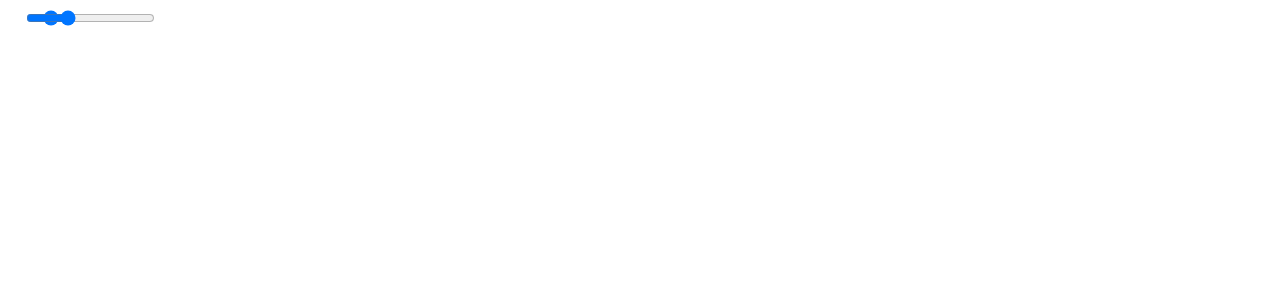
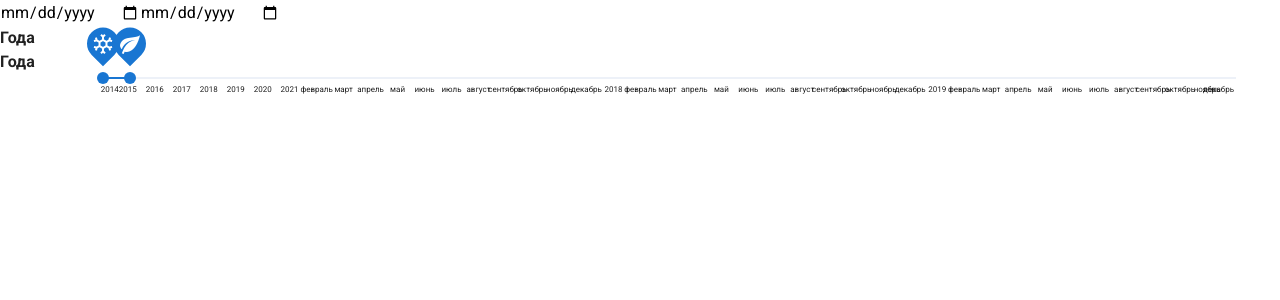
Before and after one commit to AlexBoynich/date-slider, a Vue app: page / in a window 1280 px wide. Shown: the top 300 px of the page. Built offline with nearby package versions, Linux system fonts and the light colour scheme.

Commit message:
add vuetify

```diff
--- a/package.json
+++ b/package.json
@@ -9,6 +9,7 @@
   "dependencies": {
     "core-js": "^3.8.3",
     "vue": "^2.6.14",
+    "vuetify": "^2.6.0",
     "vuex": "^3.6.2"
   },
   "devDependencies": {
@@ -17,6 +18,8 @@
     "@vue/cli-service": "~5.0.0",
     "sass": "^1.32.7",
     "sass-loader": "^12.0.0",
-    "vue-template-compiler": "^2.6.14"
+    "vue-cli-plugin-vuetify": "~2.5.8",
+    "vue-template-compiler": "^2.6.14",
+    "vuetify-loader": "^1.7.0"
   }
 }
--- a/public/index.html
+++ b/public/index.html
@@ -1,11 +1,13 @@
 <!DOCTYPE html>
-<html lang="">
+<html lang="en">
   <head>
     <meta charset="utf-8">
     <meta http-equiv="X-UA-Compatible" content="IE=edge">
     <meta name="viewport" content="width=device-width,initial-scale=1.0">
     <link rel="icon" href="<%= BASE_URL %>favicon.ico">
     <title><%= htmlWebpackPlugin.options.title %></title>
+    <link rel="stylesheet" href="https://fonts.googleapis.com/css?family=Roboto:100,300,400,500,700,900">
+    <link rel="stylesheet" href="https://cdn.jsdelivr.net/npm/@mdi/font@latest/css/materialdesignicons.min.css">
   </head>
   <body>
     <noscript>
--- a/src/App.vue
+++ b/src/App.vue
@@ -1,20 +1,35 @@
 <template>
-  <div id="app">
-    <DateSlider/>
-  </div>
+  <v-app>
+    <v-main>
+      <input type="date" v-model="minDate">
+      <input type="date" v-model="maxDate">
+      <DateSlider
+      :minDate="minDate"
+      :maxDate="maxDate"
+      />
+    </v-main>
+  </v-app>
 </template>
 
 <script>
-import DateSlider from './components/DateSlider.vue';
+import DateSlider from '@/components/DateSlider/DateSlider.vue'
 
 export default {
   name: 'App',
+
+  data () {
+    return {
+      minDate: '',
+      maxDate: ''
+    }
+  },
+
   components: {
     DateSlider,
-  }
-}
+  },
+
+  data: () => ({
+    //
+  }),
+};
 </script>
-
-<style lang="sass">
-
-</style>
--- a/src/components/DateSlider.vue
+++ /dev/null
@@ -1,33 +0,0 @@
-<template>
-    <div class="range-slider">
-        <input type="range" min="0" max="100" step="5" v-model.number="minPrice">
-        <input type="range" min="0" max="100" step="5" v-model.number="maxPrice">
-    </div>
-</template>
-
-<script>
-export default {
-    data() {
-        return {
-            minPrice: 15,
-            maxPrice: 30,
-        }
-    }
-}
-</script>
-
-<style scoped lang="sass">
-.range-slider
-    width: 200px
-    margin: auto 16px
-    text-align: center
-    position: relative
-.range-slider input[type=range]
-    position: absolute
-    left: 0
-input[type=range]::webkit-slider-thumb
-    z-index: 2
-    position: relative
-    top: 2px
-    margin-top: -7px
-</style>
--- /dev/null
+++ b/src/components/DateSlider/DateSlider.vue
@@ -0,0 +1,106 @@
+<template>
+    <v-row>
+      <v-col
+      cols="auto"
+      >
+        <h4>Года</h4>
+        <h4>Года</h4>
+      </v-col>
+      <v-col cols="true" class="pa-12">
+        <v-range-slider
+          :tick-labels="seasons"
+          :value="[0, 1]"
+          min="0"
+          :max="seasons.length-1"
+          ticks="false"
+          tick-size="4"
+          thumb-label="always"
+          track-color="rgba(237, 241, 248, 1)"
+          track-size="10px"
+          class="range-slider"
+        >
+          <template v-slot:thumb-label="props">
+            <v-icon dark>
+              {{ season(props.value) }}
+            </v-icon>
+          </template>
+          <template v-slot:label="props">
+            {{ season(props.value) }}
+          </template>
+        </v-range-slider>
+      </v-col>
+    </v-row>
+  </template>
+
+<script>
+import styles from './styles.sass'
+export default {
+    data: () => ({
+        seasons: [
+        '2014',
+        '2015',
+        '2016',
+        '2017',
+        '2018',
+        '2019',
+        '2020',
+        '2021',
+        'февраль',
+        'март',
+        'апрель',
+        'май',
+        'июнь',
+        'июль',
+        'август',
+        'сентябрь',
+        'октябрь',
+        'ноябрь',
+        'декабрь',
+        '2018',
+        'февраль',
+        'март',
+        'апрель',
+        'май',
+        'июнь',
+        'июль',
+        'август',
+        'сентябрь',
+        'октябрь',
+        'ноябрь',
+        'декабрь',
+        '2019',
+        'февраль',
+        'март',
+        'апрель',
+        'май',
+        'июнь',
+        'июль',
+        'август',
+        'сентябрь',
+        'октябрь',
+        'ноябрь',
+        'декабрь',
+        ],
+        icons: [
+        'mdi-snowflake',
+        'mdi-leaf',
+        'mdi-fire',
+        'mdi-water',
+        ],
+    }),
+
+    methods: {
+        season (val) {
+        return this.icons[val]
+        },
+    },
+    props: ['minDate', 'maxDate'],
+}
+</script>
+
+<style scoped lang="sass">
+.v-slider--horizontal .v-slider__track-container
+    height: 10px
+.v-slider__tick
+  width: 0 !important
+</style>
--- /dev/null
+++ b/src/components/DateSlider/styles.sass
@@ -0,0 +1,15 @@
+.v-slider__tick
+    width: 0 !important
+.primary
+    cursor: pointer !important
+.v-slider__thumb::before
+    background: white
+    opacity: 1
+.v-slider__thumb-container:hover .v-slider__thumb::before
+    transform: scale(0.1)
+.v-slider__thumb-container--active .v-slider__thumb::before
+    transform: scale(0.1) !important
+.v-slider__thumb-container--focused .v-slider__thumb::before
+    transform: scale(0.1)
+.v-slider__tick-label
+    font-size: 0.5em
--- a/src/main.js
+++ b/src/main.js
@@ -1,10 +1,12 @@
 import Vue from 'vue'
 import App from './App.vue'
 import store from './store'
+import vuetify from './plugins/vuetify'
 
 Vue.config.productionTip = false
 
 new Vue({
   store,
+  vuetify,
   render: h => h(App)
 }).$mount('#app')
--- /dev/null
+++ b/src/plugins/vuetify.js
@@ -0,0 +1,7 @@
+import Vue from 'vue';
+import Vuetify from 'vuetify/lib/framework';
+
+Vue.use(Vuetify);
+
+export default new Vuetify({
+});
--- a/vue.config.js
+++ b/vue.config.js
@@ -1,4 +1,6 @@
 const { defineConfig } = require('@vue/cli-service')
 module.exports = defineConfig({
-  transpileDependencies: true
+  transpileDependencies: [
+    'vuetify'
+  ]
 })
```
Also changed, not shown: src/assets/logo.svg (added), 1 other file (tests, documents, lock files or other folders).
